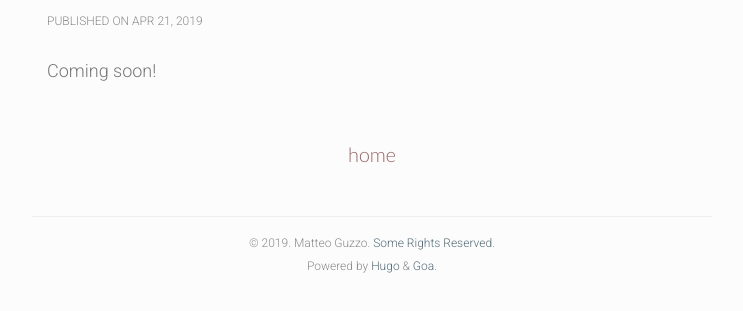
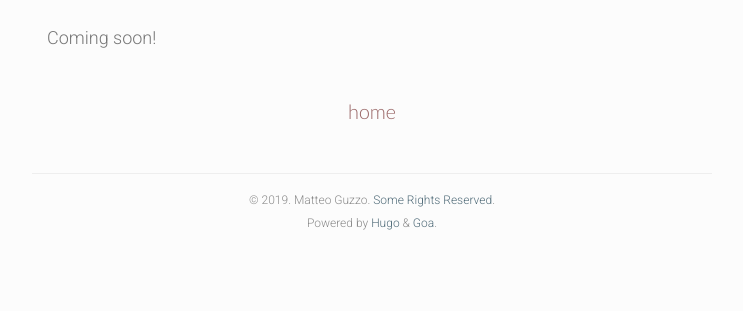
Before and after one commit to teoguso/teoguso.github.io, a plain HTML site: page about/index.html in a window 1280 px wide. Shown: the part 115-426 px from the top of the page, without its empty margins (268-1011 px from the left). Drawn offline with nearby package versions, Linux system fonts and the light colour scheme.

Commit message:
rebuilding site Mon Apr 22 22:59:04 CEST 2019

```diff
--- a/about/index.html
+++ b/about/index.html
@@ -45,13 +45,6 @@
 </header>
 <section id="category-pane" class="row meta">
 
-  <div class="col-md-12">
-    <h6 class="text-left meta">
-        PUBLISHED ON APR 21, 2019
-
-    </h6>
-  </div>
-
 </section>
 <section id="content-pane" class="row">
   <div class="col-md-12 text-justify content">
@@ -61,17 +54,7 @@
 </section>
 <section id="tag-pane" class="row meta">
 
-  <div class="col-md-12">
-    <h6 class="text-right meta">
-
-    </h6>
-  </div>
-
 </section>
-
-
-
-
 
 
 
```
